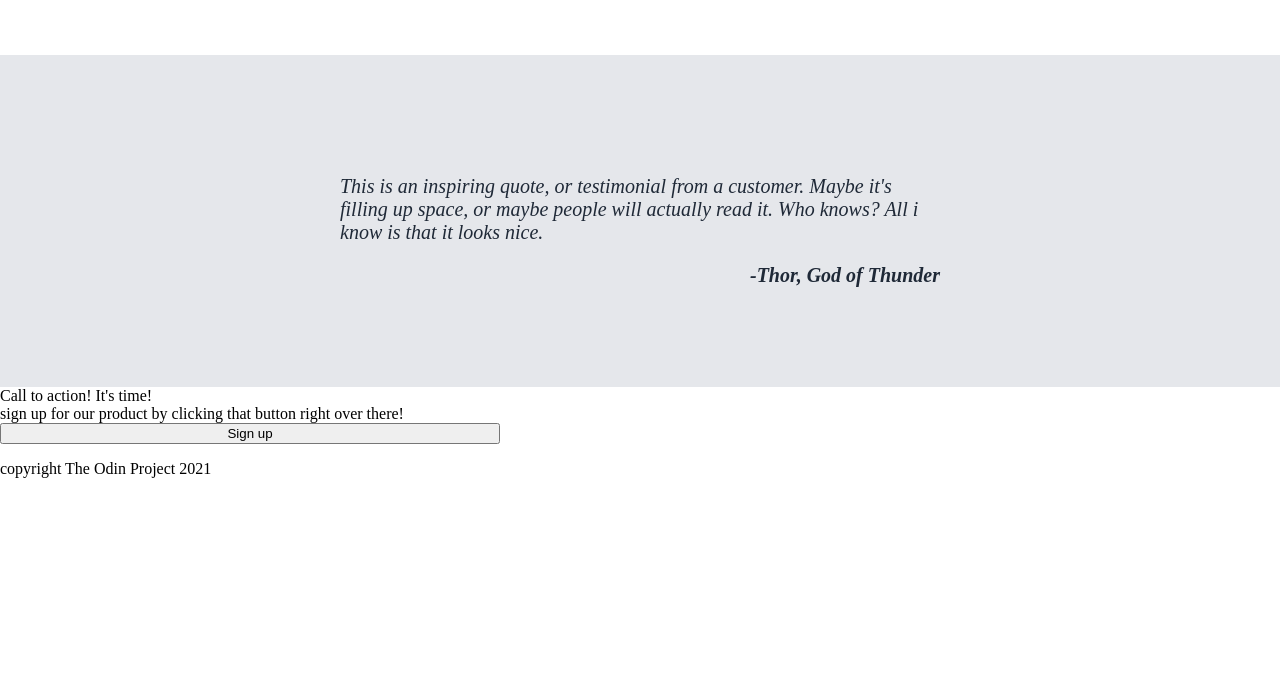
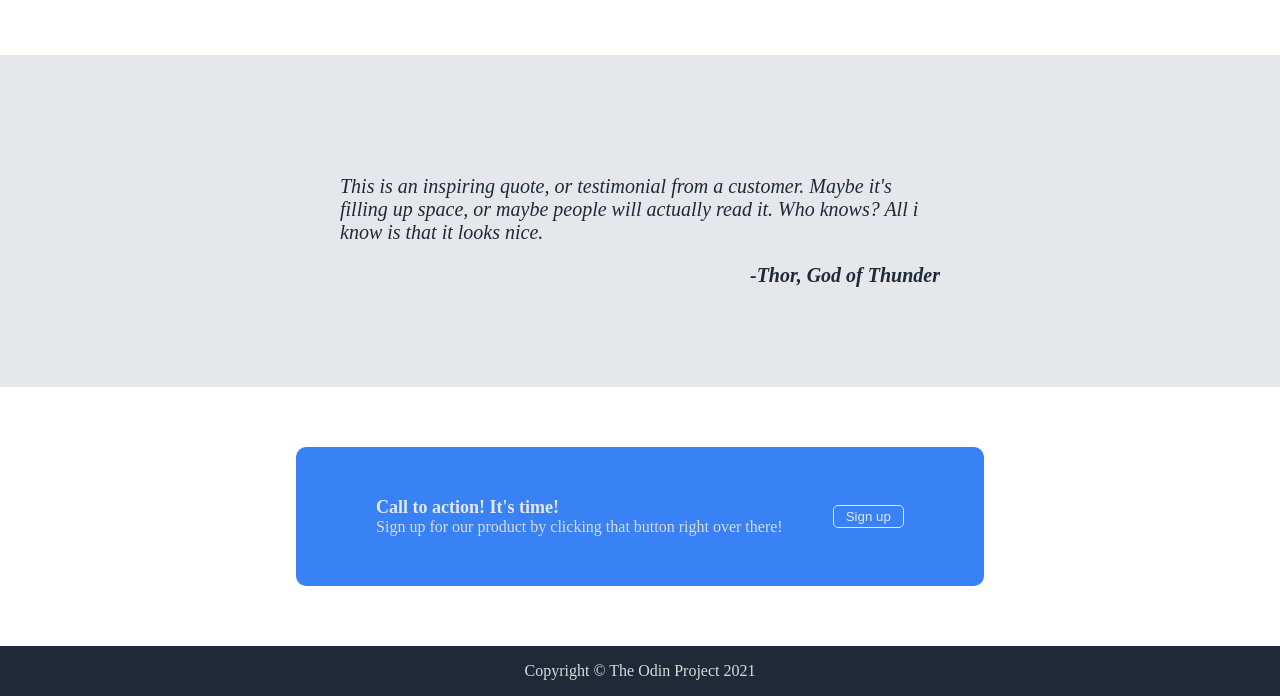
Before and after one commit to jsgforster/Landing-Page, a plain HTML site: page index.html in a window 1280 px wide. Shown: the part 921-1617 px from the top of the page. Before the commit the page ends 1415 px from the top, so only its background shows below. Drawn offline with Linux system fonts and the light colour scheme.

Commit message:
Add css for the entire index.html

```diff
--- a/index.html
+++ b/index.html
@@ -83,7 +83,7 @@
                 Call to action! It's time!
             </div>
             <div class="callActionBody">
-                sign up for our product by clicking
+                Sign up for our product by clicking
                 that button right over there!
             </div>
         </div>
@@ -93,7 +93,7 @@
     </div>
 
     <div class="footer">
-        <p>copyright The Odin Project 2021</p>
+        <p>Copyright <span>&#169;</span> The Odin Project 2021</p>
     </div>
 
 </body>
--- a/style.css
+++ b/style.css
@@ -3,6 +3,7 @@ body {
     display: flex;
     flex-direction: column;
     justify-content: space-between;
+    min-height: 100vh;
 
 }
 .navbar, .hero {
@@ -32,6 +33,7 @@ body {
     display: flex;
     justify-content: space-around;
     gap: 26px;
+    flex-wrap: wrap;
 
 }
 
@@ -94,6 +96,7 @@ ul {
     display: flex;
     justify-content: space-between;
     gap: 35px;
+    flex-wrap: wrap;
 }
 
 .sectionSingle>img {
@@ -134,5 +137,45 @@ ul {
 .author {
     align-self: flex-end;
     font-weight: bold;
+}
+.callAction {
+    display: flex;
+    background-color: #3882f6;
+    color: #e5e7eb;
+    margin: 60px;
+    max-width: 600px;
+    padding: 50px 80px;
+    justify-content: space-between;
+    align-self: center;
+    align-items: center;
+    border-radius: 10px;
+    gap: 50px;
+}
+
+.callActionTitle {
+    font-size: 18px;
+    font-weight: bold;
+}
+
+.callActionBody {
+    color: #dbdbde;
+}
+
+.callAction>.right>button {
+    border: #e5e7eb solid 1px;
+    border-radius: 5px;
+    padding: 3px 12px;
+    color: #e5e7eb;
+    background-color: transparent;
+    flex-shrink: 0;
+    white-space: nowrap;
 
 }
+
+.footer {
+    background-color: #1f2937;
+    color: #dbdbde;
+    display: flex;
+    justify-content: center;
+    margin-top: auto;
+}
```
Also changed, not shown: img4-1.jpg (added).
